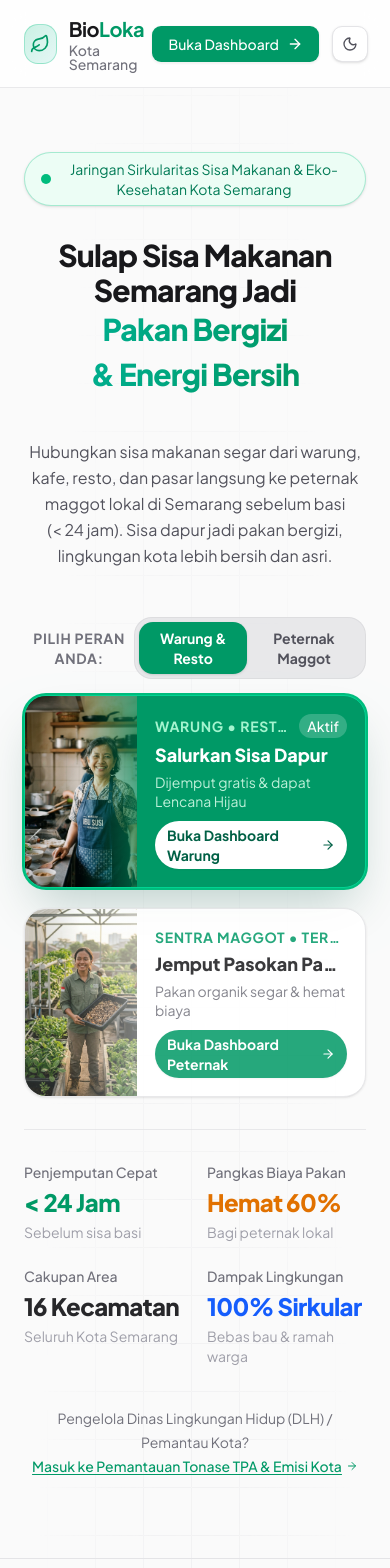
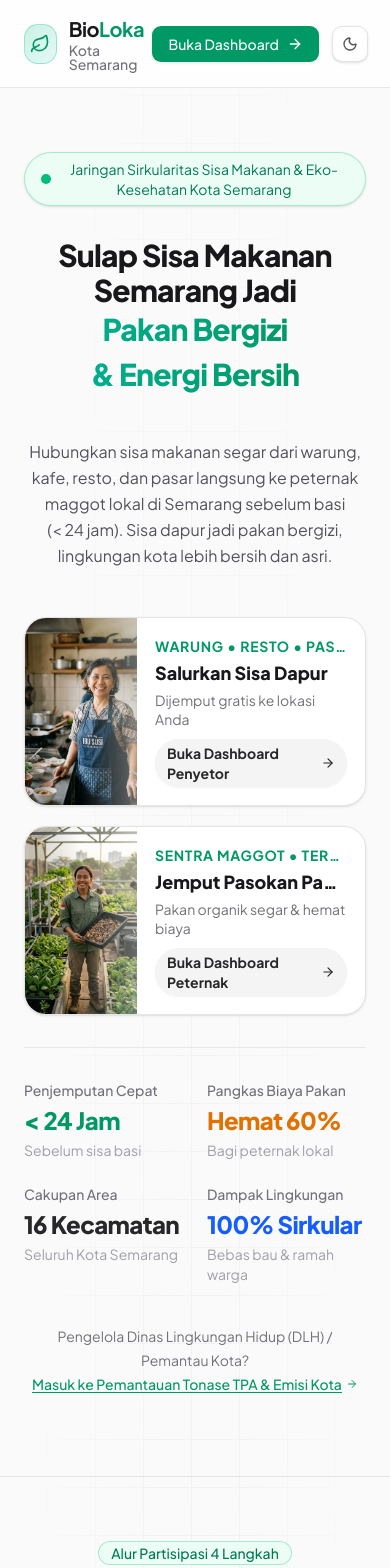
Before and after one commit to hi-aprilwang/bioloka, a Next.js app: page / in a window 390 px wide. Shown: the top 1568 px of the page. Built offline with nearby package versions, Linux system fonts and the light colour scheme.

Commit message:
fix(ui): remove persona switcher tab, clean neutral cards with green on hover, and eliminate all lencana promises

```diff
--- a/src/app/dashboard/page.tsx
+++ b/src/app/dashboard/page.tsx
@@ -15,7 +15,6 @@ import { HowItWorksDialog } from "@/components/HowItWorksDialog"
 import { INITIAL_BATCHES, calculateEnvironmentalImpact } from "@/lib/circuloop-data"
 import { WasteBatch } from "@/lib/types"
 import { Badge } from "@/components/ui/badge"
-import { Button } from "@/components/ui/button"
 import {
   ShieldCheck,
   CheckCircle2,
@@ -204,40 +203,31 @@ function DashboardContent() {
                     Penyetor Sisa Makanan (Warung, Kafe, Katering & Pasar)
                   </h2>
                   <p className="text-sm text-zinc-500 dark:text-zinc-400 mt-1">
-                    Salurkan sisa dapur bersih dan unduh Lencana Usaha Hijau Kota Semarang
+                    Catatkan sisa makanan dapur yang siap dijemput oleh peternak terdekat
                   </p>
                 </div>
                 <BatchCreateDialog onAddBatch={handleAddBatch} />
               </div>
 
-              {/* ESG Badge Demo Card */}
-              <div className="rounded-2xl border border-emerald-500/30 bg-emerald-50/50 dark:bg-emerald-950/20 p-6 sm:p-8 flex flex-col lg:flex-row lg:items-center justify-between gap-6">
+              {/* Practical Dispatch Summary Card */}
+              <div className="rounded-2xl border border-zinc-200 dark:border-zinc-800 bg-zinc-50/80 dark:bg-zinc-950/40 p-6 sm:p-8 flex flex-col lg:flex-row lg:items-center justify-between gap-6">
                 <div className="flex items-center gap-4">
                   <div className="rounded-2xl bg-emerald-500/10 p-3.5 border border-emerald-500/30 text-emerald-600 dark:text-emerald-400 shrink-0">
                     <ShieldCheck className="h-9 w-9" />
                   </div>
                   <div>
-                    <div className="flex items-center gap-2.5 flex-wrap">
-                      <span className="text-base font-bold text-zinc-900 dark:text-white">
-                        Lencana Usaha Ramah Lingkungan Kota Semarang
-                      </span>
-                      <Badge className="bg-emerald-600 text-white dark:bg-emerald-500 dark:text-zinc-950 text-sm font-bold px-3 py-0.5">
-                        WARUNG HIJAU
-                      </Badge>
-                    </div>
+                    <span className="text-base font-bold text-zinc-900 dark:text-white block">
+                      Status Penyaluran Sisa Dapur Semarang
+                    </span>
                     <p className="text-sm text-zinc-600 dark:text-zinc-400 mt-1.5 leading-relaxed">
-                      Telah menyelamatkan {aggregateImpact.divertedWeightKg} kg makanan dari pembusukan di TPA Jatibarang.
+                      Total {aggregateImpact.divertedWeightKg} kg sisa makanan bersih telah tersalurkan langsung ke peternak lokal tanpa menumpuk di TPA.
                     </p>
                   </div>
                 </div>
-                <Button
-                  size="default"
-                  variant="outline"
-                  onClick={() => alert("Lencana digital 'Warung Hijau Semarang' siap diunduh dan dipajang di tempat usaha Anda.")}
-                  className="border-emerald-500/40 text-emerald-700 dark:text-emerald-300 hover:bg-emerald-50 dark:hover:bg-emerald-900/40 text-sm h-10 px-5 shrink-0 self-start lg:self-auto"
-                >
-                  Unduh Lencana Usaha
-                </Button>
+                <div className="text-left sm:text-right shrink-0">
+                  <span className="text-sm text-zinc-500 block">Estimasi Waktu Jemput</span>
+                  <span className="text-base font-bold text-emerald-600 dark:text-emerald-400">&lt; 3 Jam dari Pendaftaran</span>
+                </div>
               </div>
 
               <BatchList batches={batches} onClaimBatch={handleClaimBatch} />
--- a/src/app/page.tsx
+++ b/src/app/page.tsx
@@ -28,8 +28,6 @@ import {
 } from "lucide-react"
 
 export default function LandingPage() {
-  const [activePersona, setActivePersona] = React.useState<"warung" | "peternak">("warung")
-
   return (
     <main className="relative min-h-screen bg-zinc-50 dark:bg-zinc-950 text-zinc-900 dark:text-zinc-100 selection:bg-emerald-500/20 font-sans transition-colors duration-200">
       {/* Background Pattern */}
@@ -116,52 +114,15 @@ export default function LandingPage() {
             maggot lokal di Semarang sebelum basi (&lt; 24 jam). Sisa dapur jadi pakan bergizi, lingkungan kota lebih bersih dan asri.
           </p>
 
-          {/* Interactive Persona Selector / Switcher */}
-          <div className="w-full max-w-4xl pt-4 space-y-4">
-            <div className="flex items-center justify-between">
-              <span className="text-sm font-bold uppercase tracking-wider text-zinc-500 dark:text-zinc-400">
-                Pilih Peran Anda:
-              </span>
-              <div className="flex p-1 bg-zinc-200/80 dark:bg-zinc-800/80 rounded-2xl border border-zinc-300/60 dark:border-zinc-700/60">
-                <button
-                  type="button"
-                  onClick={() => setActivePersona("warung")}
-                  className={`px-4 py-1.5 rounded-xl text-sm font-bold transition-all ${
-                    activePersona === "warung"
-                      ? "bg-emerald-600 text-white shadow-sm"
-                      : "text-zinc-600 dark:text-zinc-400 hover:text-zinc-900 dark:hover:text-white"
-                  }`}
-                >
-                  Warung & Resto
-                </button>
-                <button
-                  type="button"
-                  onClick={() => setActivePersona("peternak")}
-                  className={`px-4 py-1.5 rounded-xl text-sm font-bold transition-all ${
-                    activePersona === "peternak"
-                      ? "bg-emerald-600 text-white shadow-sm"
-                      : "text-zinc-600 dark:text-zinc-400 hover:text-zinc-900 dark:hover:text-white"
-                  }`}
-                >
-                  Peternak Maggot
-                </button>
-              </div>
-            </div>
-
-            {/* Dual Persona Cards Grid */}
-            <div className="grid grid-cols-1 sm:grid-cols-2 gap-5 text-left">
+          {/* Dual Persona Action Cards - Clean Neutral by default, Emerald on Hover */}
+          <div className="grid grid-cols-1 sm:grid-cols-2 gap-5 pt-4 w-full max-w-4xl text-left">
             {/* Persona 1: Penyetor Sisa Makanan */}
             <Link
               href="/dashboard?tab=producers"
-                onClick={() => setActivePersona("warung")}
-                className={`group relative flex items-stretch rounded-3xl transition-all border overflow-hidden min-h-[160px] ${
-                  activePersona === "warung"
-                    ? "bg-emerald-600 text-white shadow-2xl shadow-emerald-900/25 border-emerald-400 ring-2 ring-emerald-500"
-                    : "bg-white dark:bg-zinc-900/90 text-zinc-900 dark:text-white opacity-85 hover:opacity-100 hover:bg-zinc-50 dark:hover:bg-zinc-800 border-zinc-200 dark:border-zinc-800 shadow-sm"
-                }`}
+              className="group relative flex items-stretch rounded-3xl bg-white dark:bg-zinc-900/90 hover:bg-emerald-600 text-zinc-900 dark:text-white hover:text-white border border-zinc-200 dark:border-zinc-800 hover:border-emerald-500 shadow-sm hover:shadow-2xl hover:shadow-emerald-900/30 transition-all hover:-translate-y-0.5 overflow-hidden min-h-[160px]"
             >
               {/* Flush Full-Height Portrait Image */}
-                <div className="relative w-28 sm:w-32 md:w-36 shrink-0 overflow-hidden bg-emerald-700">
+              <div className="relative w-28 sm:w-32 md:w-36 shrink-0 overflow-hidden bg-zinc-100 dark:bg-zinc-800 group-hover:bg-emerald-700">
                 <Image
                   src="/images/personas/penyetor.jpg"
                   alt="Ibu Pengelola Warung & Resto Penyetor Sisa Makanan Semarang"
@@ -169,42 +130,23 @@ export default function LandingPage() {
                   className="object-cover group-hover:scale-105 transition-transform duration-300"
                   sizes="(max-width: 640px) 112px, 144px"
                 />
-                  <div className={`absolute inset-0 bg-gradient-to-r from-black/20 via-transparent ${
-                    activePersona === "warung" ? "to-emerald-600/60" : "to-white/40 dark:to-zinc-900/60"
-                  }`} />
+                <div className="absolute inset-0 bg-gradient-to-r from-black/20 via-transparent to-white/40 dark:to-zinc-900/60 group-hover:to-emerald-600/60 transition-colors" />
               </div>
 
               {/* Card Content */}
               <div className="flex flex-col justify-center p-4.5 sm:p-5 md:p-6 space-y-1.5 flex-1 min-w-0">
-                  <div className="flex items-center justify-between">
-                    <span className={`text-sm uppercase font-bold tracking-wider block truncate ${
-                      activePersona === "warung" ? "text-emerald-200" : "text-emerald-600 dark:text-emerald-400"
-                    }`}>
+                <span className="text-sm uppercase font-bold tracking-wider text-emerald-600 dark:text-emerald-400 group-hover:text-emerald-200 block truncate transition-colors">
                   Warung • Resto • Pasar
                 </span>
-                    {activePersona === "warung" && (
-                      <span className="text-sm px-2 py-0.5 rounded-full bg-white/20 text-white font-medium">
-                        Aktif
-                      </span>
-                    )}
-                  </div>
-                  <span className={`text-lg sm:text-xl font-extrabold block leading-tight truncate ${
-                    activePersona === "warung" ? "text-white" : "text-zinc-900 dark:text-white"
-                  }`}>
+                <span className="text-lg sm:text-xl font-extrabold text-zinc-900 dark:text-white group-hover:text-white block leading-tight truncate transition-colors">
                   Salurkan Sisa Dapur
                 </span>
-                  <p className={`text-sm block leading-snug line-clamp-1 ${
-                    activePersona === "warung" ? "text-emerald-100/90" : "text-zinc-500 dark:text-zinc-400"
-                  }`}>
-                    Dijemput gratis & dapat Lencana Hijau
+                <p className="text-sm text-zinc-500 dark:text-zinc-400 group-hover:text-emerald-100/90 block leading-snug line-clamp-1 transition-colors">
+                  Dijemput gratis ke lokasi Anda
                 </p>
                 <div className="pt-1">
-                    <span className={`inline-flex items-center gap-1.5 rounded-full px-3 py-1 text-sm font-bold shadow-xs transition-all ${
-                      activePersona === "warung"
-                        ? "bg-white text-emerald-800 group-hover:bg-emerald-50 group-hover:translate-x-0.5"
-                        : "bg-emerald-600 text-white group-hover:bg-emerald-500 group-hover:translate-x-0.5"
-                    }`}>
-                      <span>Buka Dashboard Warung</span>
+                  <span className="inline-flex items-center gap-1.5 rounded-full px-3 py-1 text-sm font-bold shadow-xs bg-zinc-100 dark:bg-zinc-800 group-hover:bg-white text-zinc-800 dark:text-zinc-200 group-hover:text-emerald-800 group-hover:translate-x-0.5 transition-all">
+                    <span>Buka Dashboard Penyetor</span>
                     <ArrowRight className="h-3.5 w-3.5 shrink-0" />
                   </span>
                 </div>
@@ -214,15 +156,10 @@ export default function LandingPage() {
             {/* Persona 2: Peternak Maggot BSF / Biogas */}
             <Link
               href="/dashboard?tab=valorizers"
-                onClick={() => setActivePersona("peternak")}
-                className={`group relative flex items-stretch rounded-3xl transition-all border overflow-hidden min-h-[160px] ${
-                  activePersona === "peternak"
-                    ? "bg-emerald-600 text-white shadow-2xl shadow-emerald-900/25 border-emerald-400 ring-2 ring-emerald-500"
-                    : "bg-white dark:bg-zinc-900/90 text-zinc-900 dark:text-white opacity-85 hover:opacity-100 hover:bg-zinc-50 dark:hover:bg-zinc-800 border-zinc-200 dark:border-zinc-800 shadow-sm"
-                }`}
+              className="group relative flex items-stretch rounded-3xl bg-white dark:bg-zinc-900/90 hover:bg-emerald-600 text-zinc-900 dark:text-white hover:text-white border border-zinc-200 dark:border-zinc-800 hover:border-emerald-500 shadow-sm hover:shadow-2xl hover:shadow-emerald-900/30 transition-all hover:-translate-y-0.5 overflow-hidden min-h-[160px]"
             >
               {/* Flush Full-Height Portrait Image */}
-                <div className="relative w-28 sm:w-32 md:w-36 shrink-0 overflow-hidden bg-zinc-100 dark:bg-zinc-800">
+              <div className="relative w-28 sm:w-32 md:w-36 shrink-0 overflow-hidden bg-zinc-100 dark:bg-zinc-800 group-hover:bg-emerald-700">
                 <Image
                   src="/images/personas/peternak.jpg"
                   alt="Peternak Maggot BSF & Biogas Semarang"
@@ -230,48 +167,28 @@ export default function LandingPage() {
                   className="object-cover group-hover:scale-105 transition-transform duration-300"
                   sizes="(max-width: 640px) 112px, 144px"
                 />
-                  <div className={`absolute inset-0 bg-gradient-to-r from-black/20 via-transparent ${
-                    activePersona === "peternak" ? "to-emerald-600/60" : "to-white/40 dark:to-zinc-900/60"
-                  }`} />
+                <div className="absolute inset-0 bg-gradient-to-r from-black/20 via-transparent to-white/40 dark:to-zinc-900/60 group-hover:to-emerald-600/60 transition-colors" />
               </div>
 
               {/* Card Content */}
               <div className="flex flex-col justify-center p-4.5 sm:p-5 md:p-6 space-y-1.5 flex-1 min-w-0">
-                  <div className="flex items-center justify-between">
-                    <span className={`text-sm uppercase font-bold tracking-wider block truncate ${
-                      activePersona === "peternak" ? "text-emerald-200" : "text-emerald-600 dark:text-emerald-400"
-                    }`}>
+                <span className="text-sm uppercase font-bold tracking-wider text-emerald-600 dark:text-emerald-400 group-hover:text-emerald-200 block truncate transition-colors">
                   Sentra Maggot • Ternak
                 </span>
-                    {activePersona === "peternak" && (
-                      <span className="text-sm px-2 py-0.5 rounded-full bg-white/20 text-white font-medium">
-                        Aktif
-                      </span>
-                    )}
-                  </div>
-                  <span className={`text-lg sm:text-xl font-extrabold block leading-tight truncate ${
-                    activePersona === "peternak" ? "text-white" : "text-zinc-900 dark:text-white"
-                  }`}>
+                <span className="text-lg sm:text-xl font-extrabold text-zinc-900 dark:text-white group-hover:text-white block leading-tight truncate transition-colors">
                   Jemput Pasokan Pakan
                 </span>
-                  <p className={`text-sm block leading-snug line-clamp-1 ${
-                    activePersona === "peternak" ? "text-emerald-100/90" : "text-zinc-500 dark:text-zinc-400"
-                  }`}>
+                <p className="text-sm text-zinc-500 dark:text-zinc-400 group-hover:text-emerald-100/90 block leading-snug line-clamp-1 transition-colors">
                   Pakan organik segar & hemat biaya
                 </p>
                 <div className="pt-1">
-                    <span className={`inline-flex items-center gap-1.5 rounded-full px-3 py-1 text-sm font-bold shadow-xs transition-all ${
-                      activePersona === "peternak"
-                        ? "bg-white text-emerald-800 group-hover:bg-emerald-50 group-hover:translate-x-0.5"
-                        : "bg-emerald-600 text-white group-hover:bg-emerald-500 group-hover:translate-x-0.5"
-                    }`}>
+                  <span className="inline-flex items-center gap-1.5 rounded-full px-3 py-1 text-sm font-bold shadow-xs bg-zinc-100 dark:bg-zinc-800 group-hover:bg-white text-zinc-800 dark:text-zinc-200 group-hover:text-emerald-800 group-hover:translate-x-0.5 transition-all">
                     <span>Buka Dashboard Peternak</span>
                     <ArrowRight className="h-3.5 w-3.5 shrink-0" />
                   </span>
                 </div>
               </div>
             </Link>
-            </div>
           </div>
 
           {/* Simple Proof Metrics - Practical Benefits, Not Heavy Technical Jargon */}
@@ -560,11 +477,11 @@ export default function LandingPage() {
                     Kebaikan yang Terukur
                   </span>
                   <h3 className="text-lg font-bold text-zinc-900 dark:text-white">
-                    Pantau Kebaikan & Lencana Hijau
+                    Pantau Dampak Bersih Kota
                   </h3>
                   <p className="text-sm text-zinc-600 dark:text-zinc-400 mt-2 leading-relaxed">
-                    Lihat langsung berapa liter air sumur warga yang Anda selamatkan dan kurangi risiko kebakaran
-                    di TPA Jatibarang. Dapatkan lencana usaha ramah lingkungan!
+                    Lihat langsung berapa liter air sumur warga yang Anda selamatkan dan kontribusi nyata
+                    mencegah timbunan sampah di TPA Jatibarang secara transparan.
                   </p>
                 </div>
               </div>
@@ -576,7 +493,7 @@ export default function LandingPage() {
                 </div>
                 <div className="flex items-center gap-1.5">
                   <CheckCircle2 className="h-4 w-4 text-teal-500 shrink-0" />
-                  <span>Lencana Usaha Hijau Semarang</span>
+                  <span>Laporan dampak otomatis terbit</span>
                 </div>
               </div>
             </div>
@@ -1225,10 +1142,10 @@ V_{\mathrm{lindi}} &= W \times \eta_{\mathrm{moisture}} \times \gamma_{\mathrm{c
           <div className="grid grid-cols-1 sm:grid-cols-2 gap-5 pt-4 max-w-4xl mx-auto text-left">
             <Link
               href="/dashboard?tab=producers"
-              className="group relative flex items-stretch rounded-3xl bg-emerald-600 hover:bg-emerald-500 text-white shadow-xl shadow-emerald-900/20 hover:shadow-2xl transition-all hover:-translate-y-0.5 border border-emerald-500/30 overflow-hidden min-h-[155px]"
+              className="group relative flex items-stretch rounded-3xl bg-white dark:bg-zinc-900/90 hover:bg-emerald-600 text-zinc-900 dark:text-white hover:text-white border border-zinc-200 dark:border-zinc-800 hover:border-emerald-500 shadow-sm hover:shadow-2xl hover:shadow-emerald-900/30 transition-all hover:-translate-y-0.5 overflow-hidden min-h-[160px]"
             >
               {/* Flush Full-Height Portrait Image */}
-              <div className="relative w-28 sm:w-32 md:w-36 shrink-0 overflow-hidden bg-emerald-700">
+              <div className="relative w-28 sm:w-32 md:w-36 shrink-0 overflow-hidden bg-zinc-100 dark:bg-zinc-800 group-hover:bg-emerald-700">
                 <Image
                   src="/images/personas/penyetor.jpg"
                   alt="Penyetor Sisa Makanan Semarang"
@@ -1236,22 +1153,22 @@ V_{\mathrm{lindi}} &= W \times \eta_{\mathrm{moisture}} \times \gamma_{\mathrm{c
                   className="object-cover group-hover:scale-105 transition-transform duration-300"
                   sizes="(max-width: 640px) 112px, 144px"
                 />
-                <div className="absolute inset-0 bg-gradient-to-r from-black/20 via-transparent to-emerald-600/60" />
+                <div className="absolute inset-0 bg-gradient-to-r from-black/20 via-transparent to-white/40 dark:to-zinc-900/60 group-hover:to-emerald-600/60 transition-colors" />
               </div>
 
               <div className="flex flex-col justify-center p-4.5 sm:p-5 md:p-6 space-y-1.5 flex-1 min-w-0">
-                <span className="text-sm uppercase font-bold tracking-wider text-emerald-200 block truncate">
+                <span className="text-sm uppercase font-bold tracking-wider text-emerald-600 dark:text-emerald-400 group-hover:text-emerald-200 block truncate transition-colors">
                   Warung • Resto • Pasar
                 </span>
-                <span className="text-lg sm:text-xl font-extrabold text-white block leading-tight truncate">
+                <span className="text-lg sm:text-xl font-extrabold text-zinc-900 dark:text-white group-hover:text-white block leading-tight truncate transition-colors">
                   Salurkan Sisa Dapur
                 </span>
-                <p className="text-sm text-emerald-100/90 block leading-snug line-clamp-1">
-                  Input sisa makanan & klaim Lencana Hijau
+                <p className="text-sm text-zinc-500 dark:text-zinc-400 group-hover:text-emerald-100/90 block leading-snug line-clamp-1 transition-colors">
+                  Dijemput gratis ke lokasi Anda
                 </p>
                 <div className="pt-1">
-                  <span className="inline-flex items-center gap-1.5 rounded-full bg-white text-emerald-800 px-3 py-1 text-sm font-bold shadow-xs group-hover:bg-emerald-50 group-hover:translate-x-0.5 transition-all">
-                    <span>Klik di sini untuk menyalurkan</span>
+                  <span className="inline-flex items-center gap-1.5 rounded-full px-3 py-1 text-sm font-bold shadow-xs bg-zinc-100 dark:bg-zinc-800 group-hover:bg-white text-zinc-800 dark:text-zinc-200 group-hover:text-emerald-800 group-hover:translate-x-0.5 transition-all">
+                    <span>Buka Dashboard Penyetor</span>
                     <ArrowRight className="h-3.5 w-3.5 shrink-0" />
                   </span>
                 </div>
@@ -1260,10 +1177,10 @@ V_{\mathrm{lindi}} &= W \times \eta_{\mathrm{moisture}} \times \gamma_{\mathrm{c
 
             <Link
               href="/dashboard?tab=valorizers"
-              className="group relative flex items-stretch rounded-3xl bg-white dark:bg-zinc-900/90 hover:bg-zinc-50 dark:hover:bg-zinc-800 text-zinc-900 dark:text-white shadow-md hover:shadow-xl transition-all hover:-translate-y-0.5 border border-zinc-200 dark:border-zinc-800 overflow-hidden min-h-[155px]"
+              className="group relative flex items-stretch rounded-3xl bg-white dark:bg-zinc-900/90 hover:bg-emerald-600 text-zinc-900 dark:text-white hover:text-white border border-zinc-200 dark:border-zinc-800 hover:border-emerald-500 shadow-sm hover:shadow-2xl hover:shadow-emerald-900/30 transition-all hover:-translate-y-0.5 overflow-hidden min-h-[160px]"
             >
               {/* Flush Full-Height Portrait Image */}
-              <div className="relative w-28 sm:w-32 md:w-36 shrink-0 overflow-hidden bg-zinc-100 dark:bg-zinc-800">
+              <div className="relative w-28 sm:w-32 md:w-36 shrink-0 overflow-hidden bg-zinc-100 dark:bg-zinc-800 group-hover:bg-emerald-700">
                 <Image
                   src="/images/personas/peternak.jpg"
                   alt="Peternak Maggot BSF & Biogas Semarang"
@@ -1271,22 +1188,22 @@ V_{\mathrm{lindi}} &= W \times \eta_{\mathrm{moisture}} \times \gamma_{\mathrm{c
                   className="object-cover group-hover:scale-105 transition-transform duration-300"
                   sizes="(max-width: 640px) 112px, 144px"
                 />
-                <div className="absolute inset-0 bg-gradient-to-r from-black/20 via-transparent to-white/40 dark:to-zinc-900/60" />
+                <div className="absolute inset-0 bg-gradient-to-r from-black/20 via-transparent to-white/40 dark:to-zinc-900/60 group-hover:to-emerald-600/60 transition-colors" />
               </div>
 
               <div className="flex flex-col justify-center p-4.5 sm:p-5 md:p-6 space-y-1.5 flex-1 min-w-0">
-                <span className="text-sm uppercase font-bold tracking-wider text-emerald-600 dark:text-emerald-400 block truncate">
+                <span className="text-sm uppercase font-bold tracking-wider text-emerald-600 dark:text-emerald-400 group-hover:text-emerald-200 block truncate transition-colors">
                   Sentra Maggot • Biogas
                 </span>
-                <span className="text-lg sm:text-xl font-extrabold text-zinc-900 dark:text-white block leading-tight truncate">
+                <span className="text-lg sm:text-xl font-extrabold text-zinc-900 dark:text-white group-hover:text-white block leading-tight truncate transition-colors">
                   Jemput Pasokan Pakan
                 </span>
-                <p className="text-sm text-zinc-500 dark:text-zinc-400 block leading-snug line-clamp-1">
+                <p className="text-sm text-zinc-500 dark:text-zinc-400 group-hover:text-emerald-100/90 block leading-snug line-clamp-1 transition-colors">
                   Bursa pakan organik segar siap jemput
                 </p>
                 <div className="pt-1">
-                  <span className="inline-flex items-center gap-1.5 rounded-full bg-emerald-600 hover:bg-emerald-500 text-white px-3 py-1 text-sm font-bold shadow-xs group-hover:translate-x-0.5 transition-all">
-                    <span>Klik di sini untuk menjemput</span>
+                  <span className="inline-flex items-center gap-1.5 rounded-full px-3 py-1 text-sm font-bold shadow-xs bg-zinc-100 dark:bg-zinc-800 group-hover:bg-white text-zinc-800 dark:text-zinc-200 group-hover:text-emerald-800 group-hover:translate-x-0.5 transition-all">
+                    <span>Buka Dashboard Peternak</span>
                     <ArrowRight className="h-3.5 w-3.5 shrink-0" />
                   </span>
                 </div>
```
Also changed, not shown: src/components/HowItWorksDialog.tsx (+7 -7 lines). Lines whose indentation alone changed are shown as unchanged.
